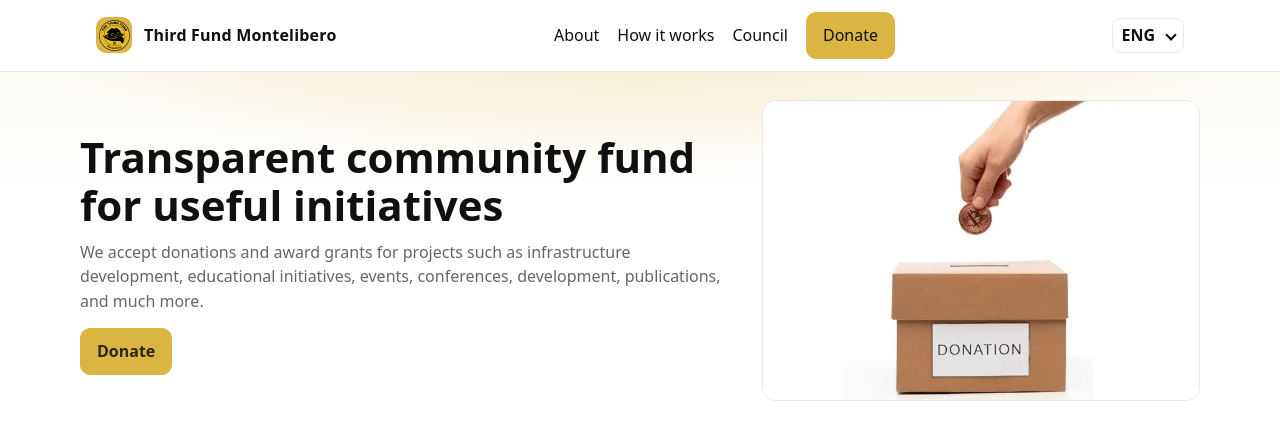
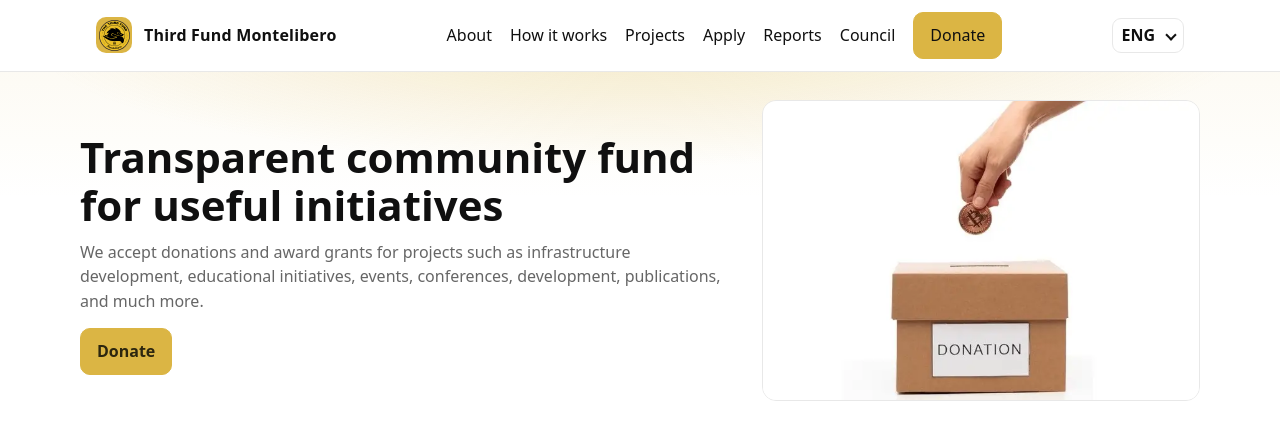
Before and after one commit to Montelibero/tfm-fund, a PHP site: page /eng/index.php in a window 1280 px wide. Shown: the top 436 px of the page. Run offline with PHP 8.4, Linux system fonts and the light colour scheme.

Commit message:
Enhance navigation and project reporting structure; Update README for addition guidelines; Improve error handling

```diff
--- a/partials/header.php
+++ b/partials/header.php
@@ -8,6 +8,9 @@
     <nav class="menu menu--desktop" aria-label="<?= e($t['header']['nav_aria_label']) ?>">
       <a href="#about"><?= e($t['header']['nav']['about']) ?></a>
       <a href="#how"><?= e($t['header']['nav']['how']) ?></a>
+      <a href="#projects"><?= e($t['header']['nav']['projects']) ?></a>
+      <a href="#apply"><?= e($t['header']['nav']['apply']) ?></a>
+      <a href="#reports"><?= e($t['header']['nav']['reports']) ?></a>
       <a href="#council"><?= e($t['header']['nav']['council']) ?></a>
       <a class="btn btn--brand" href="#donate"><?= e($t['shared']['donate']) ?></a>
     </nav>
@@ -17,6 +20,9 @@
         <nav class="menu-mobile__panel" aria-label="<?= e($t['header']['nav_aria_label']) ?>">
           <a href="#about"><?= e($t['header']['nav']['about']) ?></a>
           <a href="#how"><?= e($t['header']['nav']['how']) ?></a>
+          <a href="#projects"><?= e($t['header']['nav']['projects']) ?></a>
+          <a href="#apply"><?= e($t['header']['nav']['apply']) ?></a>
+          <a href="#reports"><?= e($t['header']['nav']['reports']) ?></a>
           <a href="#council"><?= e($t['header']['nav']['council']) ?></a>
           <a class="btn btn--brand" href="#donate"><?= e($t['shared']['donate']) ?></a>
         </nav>
--- a/partials/main.php
+++ b/partials/main.php
@@ -53,9 +53,9 @@
     </div>
   </section>
 
+<?php require __DIR__ . '/donate.php'; ?>
+<?php require __DIR__ . '/projects.php'; ?>
 <?php require __DIR__ . '/apply.php'; ?>
 <?php require __DIR__ . '/council.php'; ?>
 <?php require __DIR__ . '/reports.php'; ?>
-<?php require __DIR__ . '/donate.php'; ?>
-<?php require __DIR__ . '/projects.php'; ?>
 </main>
--- a/partials/projects.php
+++ b/partials/projects.php
@@ -7,7 +7,14 @@
       </header>
       <div class="projects">
 <?php foreach ($projects as $project): ?>
-<?php $item = $t['projects']['items'][$project['id']]; ?>
+<?php
+$projectId = $project['id'] ?? '';
+if (!is_string($projectId) || $projectId === '' || !isset($t['projects']['items'][$projectId])) {
+    error_log('[tfm-fund] Missing or invalid projects.items key: ' . (is_string($projectId) ? $projectId : json_encode($projectId)));
+    continue;
+}
+$item = $t['projects']['items'][$projectId];
+?>
 <?php $webpImage = preg_replace('/\.jpe?g$/i', '.webp', $project['image']); ?>
         <article class="project">
           <a class="project_more" href="<?= e($project['href']) ?>">
--- a/partials/reports.php
+++ b/partials/reports.php
@@ -10,7 +10,14 @@
 
       <ul class="report-list">
 <?php foreach ($fundData['reports'] as $report): ?>
-<?php $reportItem = $t['reports']['items'][$report['id']]; ?>
+<?php
+$reportId = $report['id'] ?? '';
+if (!is_string($reportId) || $reportId === '' || !isset($t['reports']['items'][$reportId])) {
+    error_log('[tfm-fund] Missing or invalid reports.items key: ' . (is_string($reportId) ? $reportId : json_encode($reportId)));
+    continue;
+}
+$reportItem = $t['reports']['items'][$reportId];
+?>
 <?php $hasDate = !empty($report['date']); ?>
         <li class="report-item<?= $hasDate ? ' report-item--dated' : '' ?>">
 <?php if ($hasDate): ?>
--- a/partials/strings/cnr.php
+++ b/partials/strings/cnr.php
@@ -22,6 +22,9 @@ return [
         'nav' => [
             'about' => 'O fondu',
             'how' => 'Kako funkcioniše',
+            'projects' => 'Projekti',
+            'apply' => 'Prijava',
+            'reports' => 'Izvještaji',
             'council' => 'Savjet',
         ],
     ],
--- a/partials/strings/eng.php
+++ b/partials/strings/eng.php
@@ -22,6 +22,9 @@ return [
         'nav' => [
             'about' => 'About',
             'how' => 'How it works',
+            'projects' => 'Projects',
+            'apply' => 'Apply',
+            'reports' => 'Reports',
             'council' => 'Council',
         ],
     ],
--- a/partials/strings/rus.php
+++ b/partials/strings/rus.php
@@ -22,6 +22,9 @@ return [
         'nav' => [
             'about' => 'О фонде',
             'how' => 'Как это работает',
+            'projects' => 'Проекты',
+            'apply' => 'Заявка',
+            'reports' => 'Отчёты',
             'council' => 'Совет фонда',
         ],
     ],
--- a/partials/strings/spa.php
+++ b/partials/strings/spa.php
@@ -22,6 +22,9 @@ return [
         'nav' => [
             'about' => 'Sobre el fondo',
             'how' => 'Cómo funciona',
+            'projects' => 'Proyectos',
+            'apply' => 'Solicitar',
+            'reports' => 'Informes',
             'council' => 'Consejo',
         ],
     ],
--- a/style.css
+++ b/style.css
@@ -87,7 +87,7 @@ main > .section.section--priority{ padding-top: 56px; }
 .nav__title{ font-weight: 700; letter-spacing: 0.2px; }
 
 /* Menu */
-.menu{ display:flex; align-items:center; gap:18px; }
+.menu{ display:flex; flex-wrap:wrap; align-items:center; gap:18px; row-gap:10px; }
 .menu a{
   text-decoration:none; color:inherit; font-weight:500;
 }
```
Also changed, not shown: README.md.
